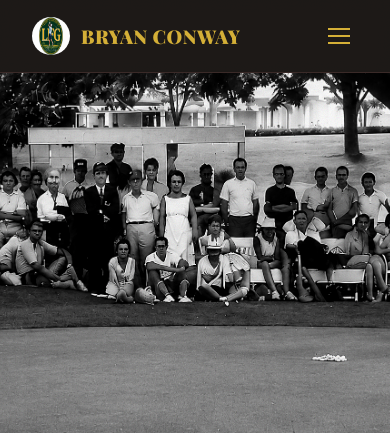
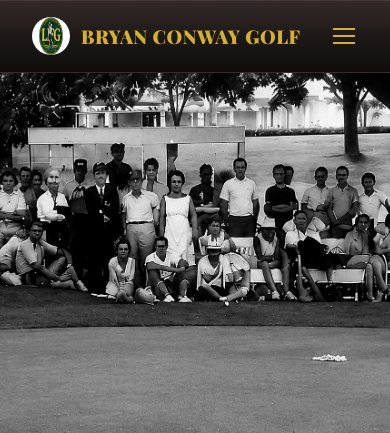
Before and after one commit to conwaygolf/Bryan-Conway-Golf-, a Flask app: page /roots in a window 390 px wide. Shown: the top 433 px of the page. Run offline with Flask 3, Linux system fonts and the light colour scheme.

Commit message:
Nav: full "Bryan Conway Golf" wordmark, bolder links, glossy bar; shorter hero
Nav links bumped up in size/weight/letter-spacing to stand out more,
nav bar given a glossy gradient + subtle top highlight instead of a
flat dark fill. Widened the nav container and raised the mobile
breakpoint to 1150px so the bigger text doesn't overflow or collide
with the longer wordmark at in-between viewport widths. Hero height
trimmed slightly (clamp 460-680px -> 420-600px) so it doesn't run as
tall before the About section.

Co-Authored-By: Claude Sonnet 5 <noreply@anthropic.com>

```diff
--- a/templates/roots.html
+++ b/templates/roots.html
@@ -40,17 +40,25 @@
   .wrap{max-width:1180px;margin:0 auto;padding:0 32px;position:relative;z-index:2;}
 
   /* NAV (matches main site) */
-  .nav{position:sticky;top:0;z-index:50;background:rgba(20,17,16,.96);backdrop-filter:blur(10px);border-bottom:1px solid #3a2a28;}
-  .nav-inner{max-width:1180px;margin:0 auto;padding:0 32px;height:72px;display:flex;align-items:center;justify-content:space-between;}
+  .nav{
+    position:sticky;top:0;z-index:50;
+    background:linear-gradient(180deg,rgba(46,37,34,.97) 0%,rgba(20,17,16,.97) 55%,rgba(10,8,7,.98) 100%);
+    box-shadow:inset 0 1px 0 rgba(255,255,255,.08);
+    backdrop-filter:blur(10px);border-bottom:1px solid #3a2a28;
+  }
+  .nav-inner{max-width:1320px;margin:0 auto;padding:0 32px;height:72px;display:flex;align-items:center;justify-content:space-between;gap:24px;}
   .nav-mark{display:flex;align-items:center;gap:11px;}
   .nav-mark img{width:38px;height:38px;border-radius:50%;display:block;}
   .nav-mark span{font-family:'Playfair Display',serif;font-weight:900;font-size:19px;letter-spacing:.5px;color:var(--gold);white-space:nowrap;}
-  .nav-links{display:flex;gap:20px;list-style:none;}
-  .nav-links a{font-size:11px;font-weight:700;letter-spacing:.8px;text-transform:uppercase;color:var(--gold);transition:color .15s;white-space:nowrap;}
+  .nav-links{display:flex;gap:24px;list-style:none;}
+  .nav-links a{
+    font-size:13px;font-weight:800;letter-spacing:1.3px;text-transform:uppercase;color:var(--gold);
+    transition:color .15s;white-space:nowrap;text-shadow:0 1px 2px rgba(0,0,0,.4);
+  }
   .nav-links a:hover, .nav-links a.current{color:var(--red);}
   .nav-toggle{display:none;flex-direction:column;gap:5px;background:none;border:none;cursor:pointer;padding:8px;}
   .nav-toggle span{width:22px;height:2px;background:var(--gold);}
-  @media(max-width:860px){
+  @media(max-width:1150px){
     .nav-links{position:fixed;top:72px;left:0;right:0;flex-direction:column;gap:0;background:rgba(20,17,16,.98);border-bottom:1px solid #3a2a28;max-height:0;overflow:hidden;transition:max-height .25s ease;}
     .nav-links.open{max-height:400px;}
     .nav-links a{display:block;padding:16px 32px;border-top:1px solid #3a2a28;}
@@ -207,7 +215,7 @@
 
 <nav class="nav">
   <div class="nav-inner">
-    <a class="nav-mark" href="/"><img src="/static/images/lfg_logo.png" alt="Bryan Conway Golf"><span>BRYAN CONWAY</span></a>
+    <a class="nav-mark" href="/"><img src="/static/images/lfg_logo.png" alt="Bryan Conway Golf"><span>BRYAN CONWAY GOLF</span></a>
     <ul class="nav-links" id="navLinks">
       <li><a href="/#about">About</a></li>
       <li><a href="/roots" class="current">Roots</a></li>
```
Also changed, not shown: templates/index.html (+11 -7 lines).
